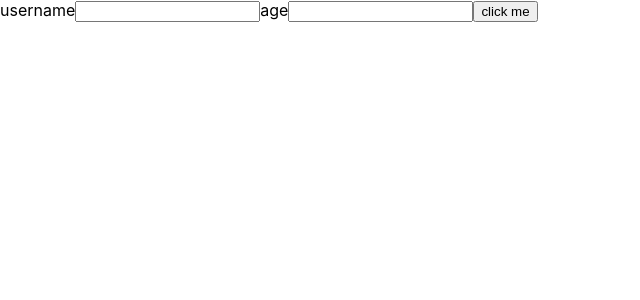
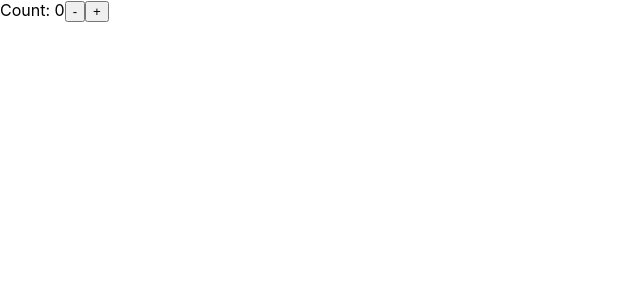
Before and after one commit to Rohan862586/project, a React (Create React App) app: page / in a window 1280 px wide. Shown: the top 300 px of the page, without its empty margins (0-640 px from the left). Built offline with nearby package versions, Linux system fonts and the light colour scheme; the HTML template or start-up script is replaced by a standard one.

Commit message:
section 10

```diff
--- a/src/App.tsx
+++ b/src/App.tsx
@@ -98,245 +98,48 @@
 
 
 
-// import React from 'react';
-// import 'bootstrap/dist/css/bootstrap.min.css';
+
+
+// import React, { useEffect, useState } from 'react';
 // import './App.css';
-// import { ClockCircleOutlined } from '@ant-design/icons';
+// import UserList from './component/UserList';
+// import User from './component/User';
 
 // function App() {
-//   console.log(process.env.REACT_APP_API)
-//   return (
-//     <div>
-//         <div className='new'>
-//           <img src="images/logo.png"/>
-//           <button style={{marginLeft:'60%',height:'40px'}} className='btn btn-secondary btn-sm'>Login</button>
-//           <button style={{marginLeft:'30px',height:'40px'}} className='btn btn-prippmary btn-sm'>join</button>
-//         </div>
-//         <div className='one'>
-//           <h5>Booking Confirmation</h5>
-//           <div className='two'>
-//           <h6>Thak You. Your Booking Order is Congiremed Now.</h6>
-//           <button className='btn btn-primary btn-sm' style={{marginLeft:'60%'}}>PRINT DETAILS</button>
-//           </div>
-//           <p>A confirmation email has been sent to your provided email address</p>
-//         </div>
 
-//         <div className='abc container'>
-//             <div className='xyz col-8'>
-//                   <h3 style={{marginTop:'30px'}}>Trip Confirmation and Overview</h3>
-//                   <div className='abc'>
-//                     <div className='col-6'>
-//                     <p>confirmation number: 656454</p>
-//                     <p>Leaving from: Toronto (YYZ)</p>
-//                     <p>Depart: Apr.24.2014 </p>
-//                     <p>Travel Provider by: sunquest Vacations </p>
-//                     <p>Room: junior sulte ocean view </p>
-//                       </div>
-//                       <div className='col-6'>
-//                       <p>confirmation Date: wed.Dec.23.2014 </p>
-//                       <p>Destination: Acapulco(ACU)</p>
-//                       <p>Return: may.4.2014 </p>
-//                       <p>Hotel: Memories Grand Bahama Beach</p>
-//                       <p>meal plan: All inclusive </p>
-//                       </div>
-//                     </div>
-//                     <div className='rolling'>
-//                       <h3 className='second'>Hotel Details</h3>
-//                       <h5 className='secondplus'>Confirmation Number:46811073</h5>
-//                     </div>
-//                     <div className='row' style={{marginTop:'15px'}}>
-//                       <div className='col-5'>
-//                         <img src='images/hotel.jpg'/>
-//                       </div>
-//                       <div className='col-7'>
-//                       <b>Memories Grand Bahama Beach And Casino</b>
-//                       <p>232 Blueway Avenue</p>
-//                       <p>1x Junior Suite</p>
-//                       <p> 7 Nights All inclusive</p>
-//                       <p> Check-in sun,jun.9,2014 |check-out:sat,jun.16.2014 </p>
-//                       </div>
-//                     </div>
-//                     <hr/>
-//                     <div>
-//                         <h3>cancelling policy</h3>
-//                     </div>
-//                     <div>
-//                     <p> we understand that something travel plans change.We do not change fee.However, this</p>
-//                       <p>   property (csesare places)imposese the follwing penalty customers that we are requied to pass:on</p>
-//                       <p>  cancelltions or changes made after 11.59 Am(GMT-08.00) pacific time (US&Canada)on aug7,2005</p>
-//                       <p>   are subject a 1 night Room & Tax penlaty.The Property makes no fefunds for no shows or early checkout </p>
-//                     </div>
-
-//                     <div>
-//                     <h2> Flight Details<span className='pqr'>Confirmation Number:46811073</span></h2>
-//                     </div>
+//   const [val, setVal] = useState<any[]>([]);
 
 
-//                  <table>
-//                  <tr>
-//                      <th>Airrline</th>
-//                      <th>Departing</th>
-//                      <th>Arriving</th>
-//                  </tr>
-//                  <tr>
-//                      <td><img src="images/air-canada.jpg" className='xyz'/>AIR CANADA (VIA YU)<p>FLIGHT 201,ECONOMY(VIA YU)</p> </td>
-//                      <td><h6>1:00(yyz)ToORNTO</h6><p>SEPT.24,2014</p></td>
-//                      <td><b>3:pm(FRT)</b>FORT LAUDERDALE<p>SEPT.24,2014</p></td>
-//                  </tr>
-//                   <tr>
-//                   <td><img src="images/air-canada.jpg" className='xyz'/>AIR CANADA (VIA YU)<p>FLIGHT 201,ECONOMY(VIA YU)</p> </td>
-//                      <td><h6>1:00(yyz)ToORNTO</h6><p>SEPT.24,2014</p></td>
-//                      <td><b>3:pm(FRT)</b>FORT LAUDERDALE<p>SEPT.24,2014</p></td>
-//                  </tr>
-//                   <tr>
-//                   <td><img src="images/air-canada.jpg" className='xyz'/>AIR CANADA (VIA YU)<p>FLIGHT 201,ECONOMY(VIA YU)</p> </td>
-//                      <td><h6>1:00(yyz)ToORNTO</h6><p>SEPT.24,2014</p></td>
-//                      <td><b>3:pm(FRT)</b>FORT LAUDERDALE<p>SEPT.24,2014</p></td>
-//                  </tr>
-//              </table>
-
-//              <h2> Car Details<span className='three'>Confirmation Number:46811073</span></h2>
-
-//                 <h2><a>Traveller and Insurance Details</a></h2><hr/>
-//                 <h2><a>Contact Information</a></h2><hr/>
-//                 <h2><a>Excursions and other optios</a></h2><hr/>
-//                 <h2><a>Price Summary</a></h2><hr/>
-//                 <h2><a>Payment Details</a></h2><hr/>
-//                 <h2><a>Mandatory Information</a></h2><hr/>
-
-//                 <p>Lorem ipsum dolor sit amet, consectetur adipiscing elit. Etiam diagnissin arcu eros, id ullamcorper sem vestibulum
-//                  quis, Ut vitae dignissim erat. suspendlsse potenti,  DO not hard over your card or disclose your pin card  Duis sagittis massa sit
-//                 amet nibh mattis laoreet. Duis vulputute lorem . deatail to thired party app or person under any cirumastamse
-//                 varius quis sed runa. Proin facillisis varius nisi, id porttitor ex lobortis in. Curabitur at auctor neque. In urna magna,
-//                 mollis sit amet laculis pretium bloandit ut libero. </p>
-
-//                 <h2>Special Request</h2><hr/>
-//                 <p>
-//                     Minimum deposite has been selected. Amount applied on credit card today: $150.00 The remaining balance of $4872.30 will be automatically charged on this credit on Nov,17,2014.<br/>Audit 1: Wheekchair access,next, next <br/>Audit 2 : Wheekchair access,next, next<br/> child 1 :Strolle
-//                 </p>
+//   // useEffect(() => {
+//   //   console.log('rohan')
+//   // },[])
 
 
-//                 <h2>Additional Information</h2><hr/>
-//                 <p>
-//                     Lorem ipsum dolot sit amet, consectetur adipiscing elit. Eatiam dignissim arcu eros, id ullamcorper sem cestibulum<br/>  quis. Ut dignissim erat. Suspendisse potenti.Nulla scelerisque eget orci sed vehicula. Duis sagittis massa sit
-//                  <br/>amet nibh mattis laoreert.Duls vulputate lorem nec dapibus fringilla. Donec lacinia odio sit amet llgua posuere
-//                   <br/>varius quis sed urna. Proin facilisis varius nisi, id porttitor ex lobortis in, Curabitur at auctor neque, In urna magna,
-//                   <br/> mollis sit amet iacukis pretium, blandit ut libero.
-//                 </p>
+//   // useEffect(() => {
+//   //   console.log('rohan')
+//   // },[val])
 
 
-//                 <h2>Agency Details</h2><hr/>
-//                 <p>
-//                     Minimum deposite has been selected. Amount applied on credit card today: $150.00<br/>The remaining balance of $4872.30 will be automatically charged on this credit on Nov,17,2014.<br/>
-//                 </p>
-
-//                 <table>
-//                     <tr>
-//                         <td>Agency Name:</td>
-//                         <td>last minutes club</td>
-//                         <td>postal/Zip code:</td>
-//                         <td>L4W 4Y6</td>
-//                        </tr>
-//                        <tr>
-//                            <td>Address:</td>
-//                            <td>2355 skymark avg,suite200</td>
-//                            <td>Telephone:</td>
-//                            <td>416-449-5400</td>
+//   // useEffect(() => {
+//   //   console.log('rohan')
+//   //   setTimeout(()=>{console.log('odel')},2000)
+//   // },[])
 
 
-//                        </tr>
-//                        <tr>
-//                         <td>City</td>
-//                         <td>Missing</td>
-//                         <td>Toll Free:</td>
-//                         <td>1-877-970-0076</td>
-//                     </tr>
-//                     <tr>
-//                         <td>Province/State</td>
-//                         <td>Ontario</td>
-//                         <td>Fax:</td>
-//                         <td>905-366-0076</td>
-//                     </tr>
-//                 </table>
+//   const alldata = (username:any,password:any) => {
+//     setVal([...val,{username:username, password: password}])
+//     }
 
-//             </div>
-
-//             <div className='col-3 jjj' style={{margin:'100px'}}>
-//             <h3>Need Help?</h3>
-//             <p> we would be more thand happy to help you our tern advisor are 24/7 at your service to help you</p>
-//             <p>1-877-970-3500</p>
-//             <p>contact@lastminute.com</p>
-//             <hr/>
-//             <h3>Why Book with us?</h3>
-//             <p>save money with last minute club</p>
-//             <hr/>
-//             <p>customers come first</p>
-//             <hr/>
-//             <p>Memver Benefits</p>
-//             </div>
-//         </div>
-
-
-//           <footer className='ttt'>
-//             <div>
-//                 <img src="images/acc.png"/>
-//                 <img src="images/mca.png"/>
-//                 <img src="images/geo.png"/>
-//                 <p className='yyy'><h5>2355 Skymark Ave, Suite 100 ON,L4W 4Y6<br/>Copyright @ 2004-2015 stminuteclub.com.ALL RIGHTS RESERVED</h5></p>
-//             </div>
-//           </footer>
+//   return(
+//     <div>
+//       <User alldata={alldata}/>
+//       <UserList val={val} />
 
 //     </div>
-//   );
+//   )
 // }
 
 // export default App;
-
-
-
-
-
-import React, { useEffect, useState } from 'react';
-import './App.css';
-import User from './component/user';
-import UserList from './component/UserList';
-
-
-function App() {
-
-  const [val, setVal] = useState<any[]>([]);
-
-
-  // useEffect(() => {
-  //   console.log('rohan')
-  // },[])
-
-
-  // useEffect(() => {
-  //   console.log('rohan')
-  // },[val])
-
-
-  // useEffect(() => {
-  //   console.log('rohan')
-  //   setTimeout(()=>{console.log('odel')},2000)
-  // },[])
-
-
-  const alldata = (username:any,password:any) => {
-    setVal([...val,{username:username, password: password}])
-    }
-
-  return(
-    <div>
-      <User alldata={alldata}/>
-      <UserList val={val} />
-
-    </div>
-  )
-}
-
-export default App;
 
 
 
@@ -377,3 +180,124 @@
 // }
 
 // export default App;
+
+
+
+
+
+
+
+// import React, { useEffect, useState } from 'react';
+// import './App.css';
+
+// const App = () => {
+
+//   const [val, setVal] = useState<any>(0);
+//   const [temp, setTemp] = useState<any>(0);
+
+//   // useEffect(() => {
+//   //   console.log('rohan')
+//   // },[])
+
+//   // useEffect(() => {
+//   //   console.log('rohan')
+//   // },[val])
+
+//  useEffect(() => {
+//     console.log('rohan')
+//   },[val,temp])
+
+
+//  return(
+//     <div>
+//       <button onClick={()=> {setVal(val+1)}}>click</button>
+//       <button onClick={()=> {setTemp(temp+1)}}>clickme</button>
+//     </div>
+//   )
+// }
+
+
+
+
+
+
+import React, { useReducer } from 'react';
+import './App.css';
+
+const initialState = {count: 0};
+
+function reducer(state:any, action:any) {
+  switch (action.type) {
+    case 'increment':
+      return {count: state.count + 1};
+    case 'decrement':
+      return {count: state.count - 1};
+    default:
+      throw new Error();
+  }
+}
+
+function App() {
+  const [state, dispatch] = useReducer(reducer, initialState);
+  return (
+    <>
+      Count: {state.count}
+      <button onClick={() => dispatch({type: 'decrement'})}>-</button>
+      <button onClick={() => dispatch({type: 'increment'})}>+</button>
+    </>
+  );
+}
+
+export default App
+
+
+
+
+// import React, { useContext } from 'react';
+// import './App.css';
+
+
+// const themes ={
+//   light: {
+//     foreground: "#000000",
+//     background: "#eeeeee"
+//   },
+//   dark: {
+//     foreground: "#ffffff",
+//     background: "#222222"
+//   }
+// }
+
+// const ThemeContext = React.createContext(themes.light);
+
+
+// function App() {
+
+//   return (
+//     <ThemeContext.Provider value={themes.dark}>
+//       <Toolbar/>
+//     </ThemeContext.Provider>
+//   );
+// }
+
+// function Toolbar(props:any){
+//     const theme = useContext(ThemeContext);
+
+//   return(
+//     <div>
+//       <Themebutton/>
+
+//     </div>
+//   )
+// }
+
+// function Themebutton() {
+//   const theme = useContext(ThemeContext);
+//   return(
+//     <button style={{background:theme.background, color:theme.foreground}}>
+//       I am styled by theme context!
+//     </button>
+//   )
+// }
+
+// export default App
```
